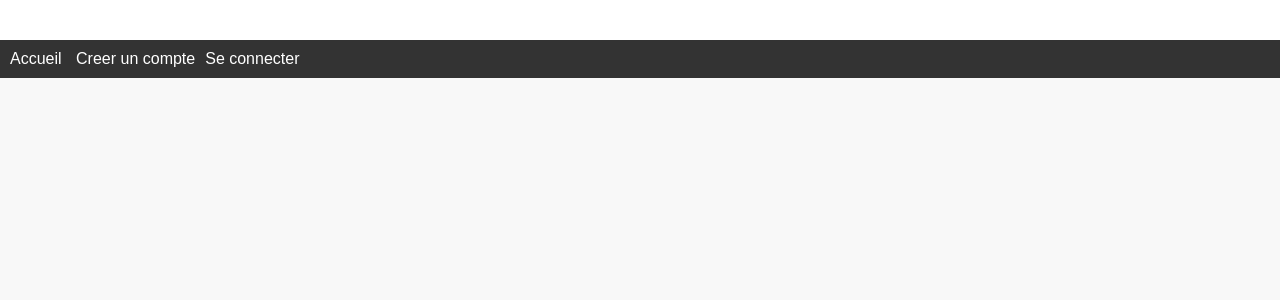
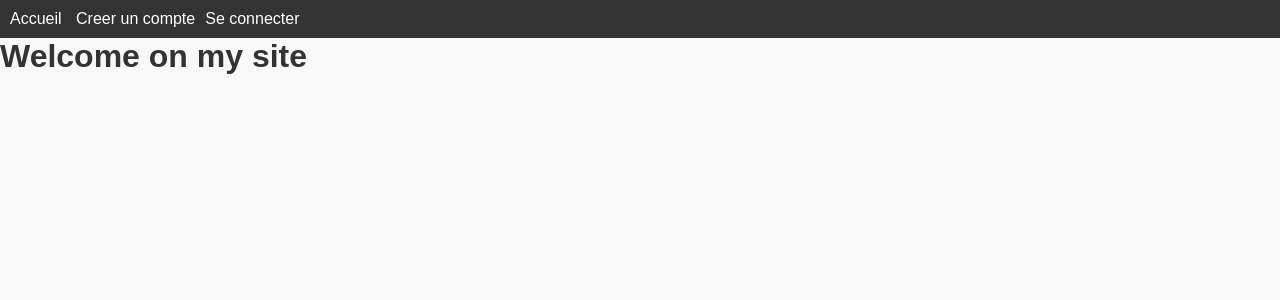
Before and after one commit to HCairo/filthy-soup, a PHP site: page /index.php in a window 1280 px wide. Shown: the top 300 px of the page. Run offline with PHP 8.4, Linux system fonts and the light colour scheme.

Commit message:
small ux changes

```diff
--- a/include/top.php
+++ b/include/top.php
@@ -8,7 +8,3 @@
     <link rel="stylesheet" href="<?php echo ASSETS ?>/css/styles.css">
     <!-- Other meta tags, scripts, etc. -->
 </head>
-<body>
-    <header>
-        <!-- Your website header content, navigation menus, logos, etc. -->
-    </header>
--- a/index.php
+++ b/index.php
@@ -21,6 +21,7 @@ try {
     switch ($action) {
         default:
             // Page par défaut
+            echo '<h1>Welcome on my site</h1>';
             break;
         case 'themes':
             $forumList = new ForumList($database->getCnx());
```
